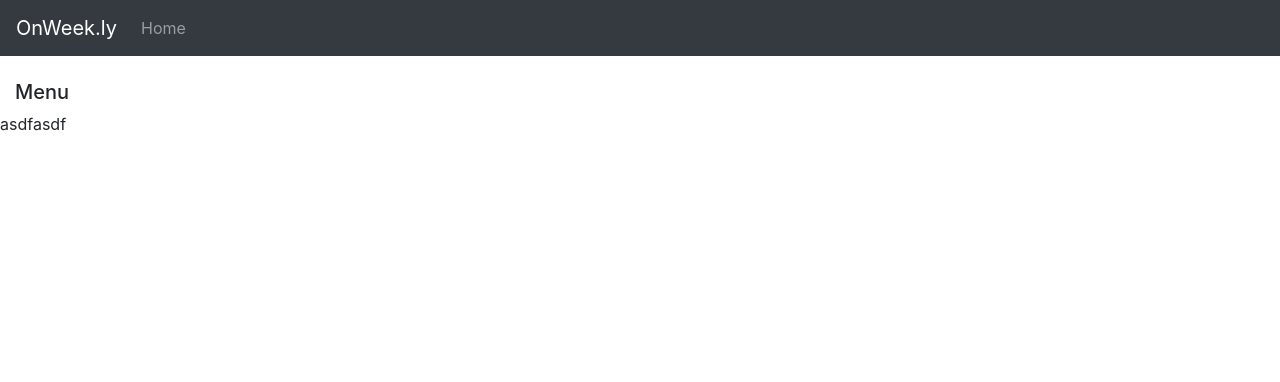
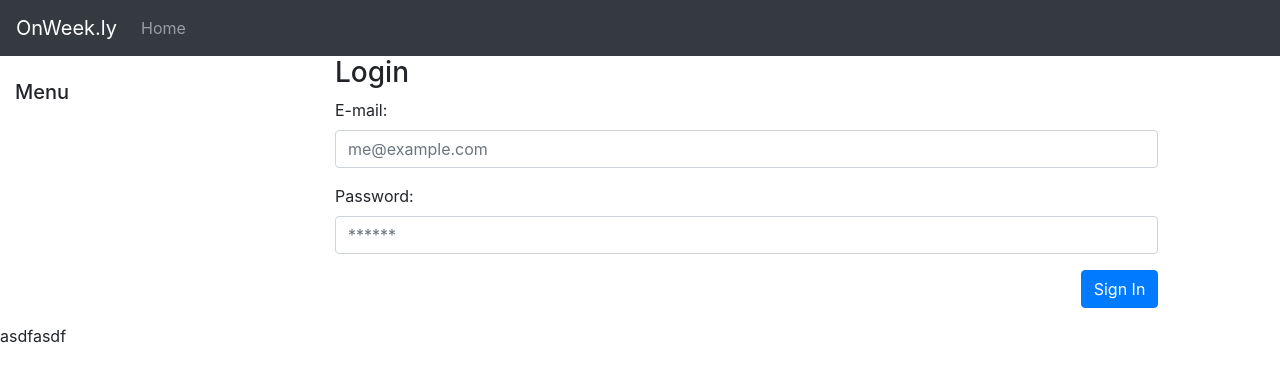
Before and after one commit to grglucastr/onweek.ly, a React (Create React App) app: page /login in a window 1280 px wide. Shown: the top 382 px of the page. Built offline with nearby package versions, Linux system fonts and the light colour scheme.

Commit message:
Add LoginForm component

```diff
--- a/src/components/app/App.js
+++ b/src/components/app/App.js
@@ -8,6 +8,7 @@ import Col from "react-bootstrap/Col";
 
 import AppHeader from "./AppHeader";
 import Home from '../home'
+import Login from '../login'
 
 import { listTasks } from "../tasks/actions";
 import tasks from '../../util/_DATA';
@@ -36,6 +37,7 @@ class App extends Component {
             <Col xs={8}>
               <Switch>
                 <Route exact path="/" component={Home} />
+                <Route exact path="/login" component={Login} />
               </Switch>
             </Col>
 
--- /dev/null
+++ b/src/components/login/LoginForm.js
@@ -0,0 +1,69 @@
+import React from 'react';
+
+class LoginForm extends React.Component {
+
+  state = {
+    email:'',
+    password: ''
+  }
+
+  onFormSubmit = (e) => {
+    e.preventDefault();
+    console.log('Submiting login form');
+    console.log('this.state :', this.state);
+  }
+
+  onValueChange = (e) => {
+
+    const { name, value } = e.target;
+    this.setState(state => ({
+      ...state,
+      [name]:value
+    }));
+  }
+
+  render(){
+    return(
+      <div className="form-container">
+        <div className="form-header">
+          <h3>Login</h3>
+        </div>
+
+        <form onSubmit={this.onFormSubmit}>
+          <div className="form-group">
+            <label htmlFor="email">E-mail: </label>
+            <input type="text"
+                   className="form-control"
+                   name="email"
+                   id="email"
+                   placeholder="me@example.com"
+                   onChange={this.onValueChange}
+                   value={this.state.email}
+                   />
+          </div>
+
+          <div className="form-group">
+            <label htmlFor="password">Password: </label>
+            <input type="password"
+                   className="form-control"
+                   name="password"
+                   id="password"
+                   placeholder="******"
+                   onChange={this.onValueChange}
+                   value={this.state.password}
+                   />
+          </div>
+
+          <div className="form-group text-right">
+            <button className="btn btn-primary">Sign In</button>
+          </div>
+
+        </form>
+      </div>
+
+    )
+  }
+
+}
+
+export default LoginForm;
--- /dev/null
+++ b/src/components/login/index.js
@@ -0,0 +1,2 @@
+import LoginForm from './LoginForm';
+export default LoginForm;
--- /dev/null
+++ b/src/components/login/styles.css
@@ -0,0 +1,15 @@
+html, body{
+  margin: 0;
+  padding: 0;
+  height: 100%;
+}
+
+div{
+  background: #eee;
+  height: 100%;
+  display: flex;
+  justify-content: center;
+  align-items: center;
+
+
+}
--- a/src/components/tasks/TaskList.js
+++ b/src/components/tasks/TaskList.js
@@ -36,7 +36,7 @@ class TaskList extends Component {
     const { tasks } = this.props;
     const { task } = this.state;
 
-    if(tasks.length == 0) {
+    if(tasks.length === 0) {
       return(
         <div className="task-list-container mt-4">
           <Container fluid="true" className="task-item text-center">
@@ -54,7 +54,7 @@ class TaskList extends Component {
         <div className="task-list-container mt-4">
           <div className="text-right text-muted pr-1">
             {tasks.length}
-            { tasks.length == 1 ? ' result' : ' results' }
+            { tasks.length === 1 ? ' result' : ' results' }
 
           </div>
           {tasks.map(task => (
```
